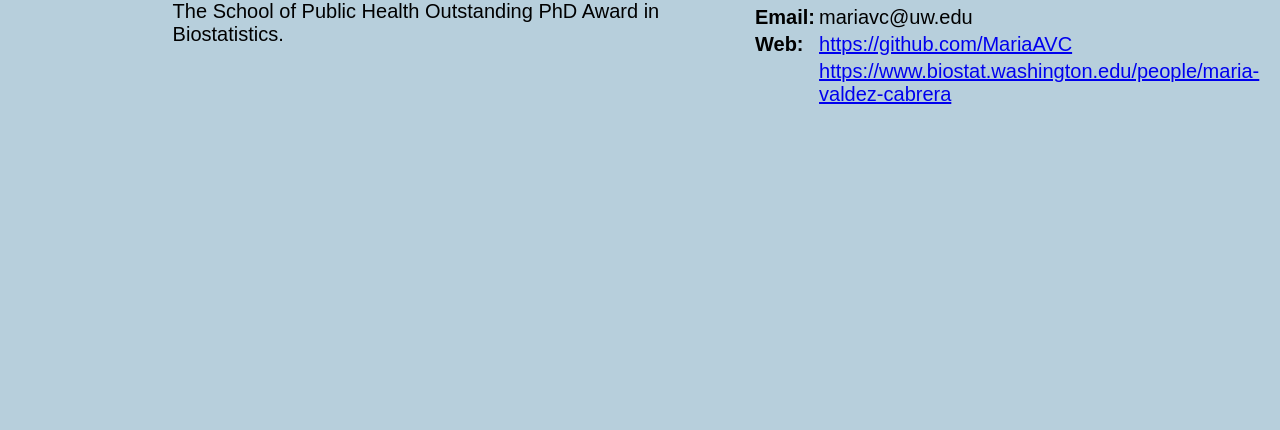
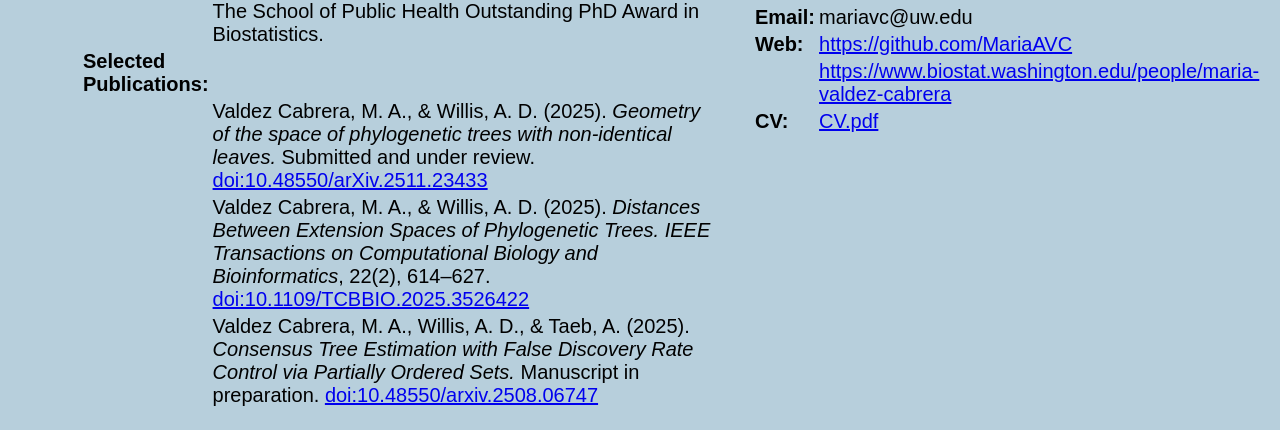
Before and after one commit to MariaAVC/MariaAVC.github.io, a plain HTML site: page index.html in a window 1280 px wide. Shown: the part 571-1001 px from the top of the page. Before the commit the page ends 800 px from the top, so only its background shows below. Drawn offline with Linux system fonts and the light colour scheme.

Commit message:
Re-ordering some stuff

```diff
--- a/index.html
+++ b/index.html
@@ -78,7 +78,6 @@ body {
   <a class="active" href="index.html">About</a>
   <a href="Research.html">Research</a>
   <a href="Teaching.html">Teaching</a>
-  <a href="MYcv.html">CV</a>
 </div>
 <div class="row">
     <div class="Top-column">
@@ -118,6 +117,36 @@ body {
                 <td></td>
                 <td> The School of Public Health Outstanding PhD Award in Biostatistics. </td>
             </tr>
+            <!-- NEW SECTION: Selected Publications -->
+            <tr>
+                <td><b>Selected<br>Publications:</b></td>
+                <td></td>
+            </tr>
+
+            <tr>
+                <td></td>
+                <td>
+                    Valdez Cabrera, M. A., & Willis, A. D. (2025). <i>Geometry of the space of phylogenetic trees with non-identical leaves.</i> Submitted and under review.
+                    <a href="https://doi.org/10.48550/arXiv.2511.23433">doi:10.48550/arXiv.2511.23433</a>
+                </td>
+            </tr>
+
+            <tr>
+                <td></td>
+                <td>
+                    Valdez Cabrera, M. A., & Willis, A. D. (2025). <i>Distances Between Extension Spaces of Phylogenetic Trees.</i>
+                    <i>IEEE Transactions on Computational Biology and Bioinformatics</i>, 22(2), 614–627.
+                    <a href="https://doi.org/10.1109/TCBBIO.2025.3526422">doi:10.1109/TCBBIO.2025.3526422</a>
+                </td>
+            </tr>
+
+            <tr>
+                <td></td>
+                <td>
+                    Valdez Cabrera, M. A., Willis, A. D., & Taeb, A. (2025). <i>Consensus Tree Estimation with False Discovery Rate Control via Partially Ordered Sets.</i> Manuscript in preparation.
+                    <a href="https://doi.org/10.48550/arxiv.2508.06747">doi:10.48550/arxiv.2508.06747</a>
+                </td>
+            </tr>
         </table>
 
     </div>
@@ -137,6 +166,10 @@ body {
               <td> </td>
               <td><a href="https://www.biostat.washington.edu/people/maria-valdez-cabrera">https://www.biostat.washington.edu/people/maria-valdez-cabrera</a></td>
           </tr>
+            <tr>
+            <td><b>CV: </b></td>
+            <td><a href="CV.pdf" target="_blank">CV.pdf</a></td>
+          </tr>
         </table>
     </div>
 </div>
```
Also changed, not shown: Research.html (+0 -1 lines), Teaching.html (+0 -1 lines).
